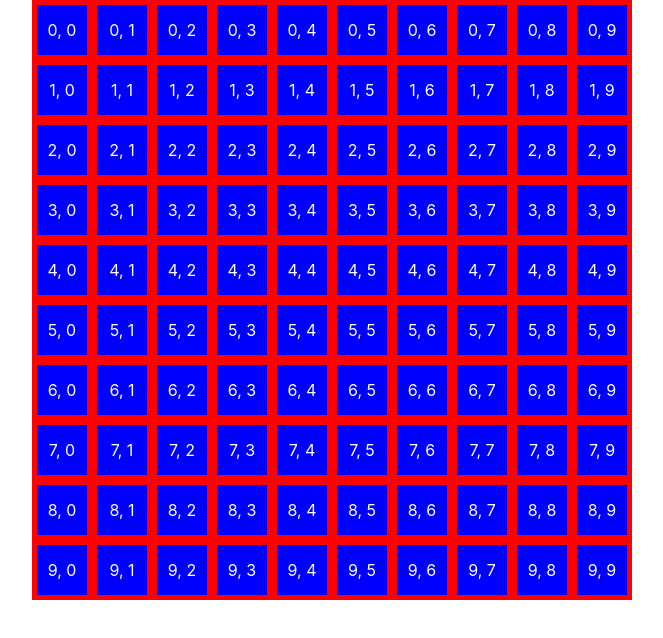
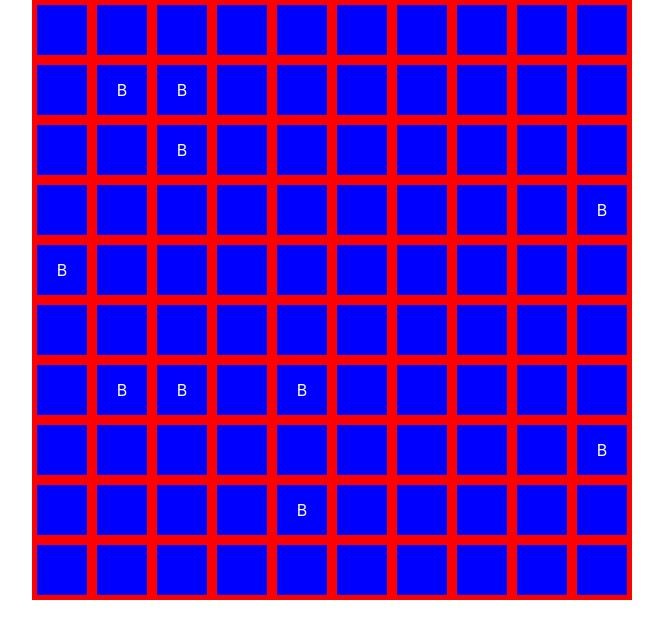
Before and after one commit to forrest-wilson/react-minesweeper, a React (Create React App) app: page / in a window 1280 px wide. Shown: the top 638 px of the page, without its empty margins (308-971 px from the left). Built offline with nearby package versions, Linux system fonts and the light colour scheme.

Commit message:
Small update to UI

```diff
--- a/src/components/Board.tsx
+++ b/src/components/Board.tsx
@@ -1,4 +1,4 @@
-import { useState } from "react";
+import { useEffect, useState } from "react";
 import { generateBoard, TCell } from "../helpers/board-generator";
 import './Board.css'
 
@@ -20,13 +20,17 @@ function Board() {
     setBoard(copy)
   }
 
+  useEffect(() => {
+    console.log('board updated')
+  }, [board])
+
   return (
     <div className="board">
       {board.map((row, i) => {
         return <div className="row" key={i}>
           {
             row.map(cell => <div key={cell.id} className={`cell ${cell.isShown ? 'is-shown' : ''}`} onClick={() => handleClick(cell)}>
-              <div className="text">{cell.row}, {cell.column}</div>
+              <div className="text">{cell.hasBomb ? 'B': ''}</div>
             </div>)
           }
         </div>
```
